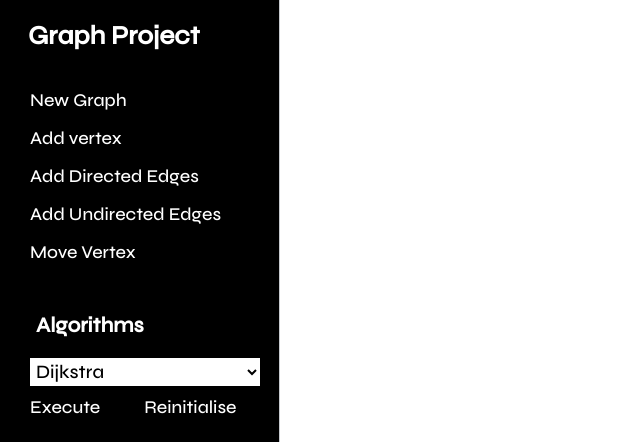
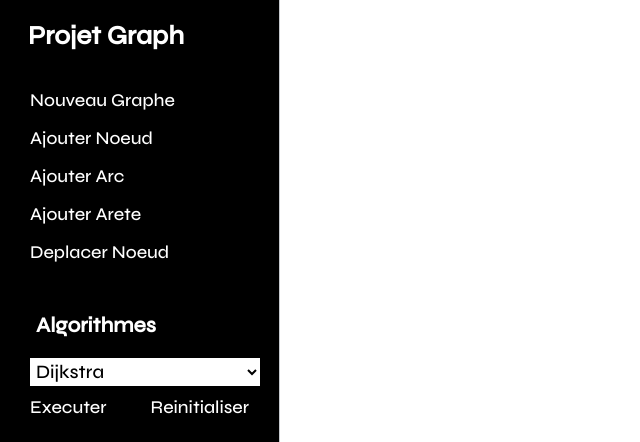
Before and after one commit to NembotJules/Graph-Algorithm-Visualizer, a website: page index.html in a window 1280 px wide. Shown: the top 442 px of the page, without its empty margins (0-640 px from the left). Drawn offline with Linux system fonts and the light colour scheme.

Commit message:
Update index.html

```diff
--- a/index.html
+++ b/index.html
@@ -9,36 +9,36 @@
     <link rel="stylesheet" href="https://cdnjs.cloudflare.com/ajax/libs/font-awesome/6.2.1/css/all.min.css" integrity="sha512-MV7K8+y+gLIBoVD59lQIYicR65iaqukzvf/nwasF0nqhPay5w/9lJmVM2hMDcnK1OnMGCdVK+iQrJ7lzPJQd1w==" crossorigin="anonymous" referrerpolicy="no-referrer" />
     <link rel="stylesheet" href="css/style.css">
 
-    <title>Graph Theory</title>
+    <title>Théorie des Graphes</title>
 </head>
 <body>
     <div id="main">
         <div id="navigation">
-            <h1 id="h1Title">Graph  Project</h1>
+            <h1 id="h1Title">Projet Graph</h1>
 
             <div id="divMenu">
 
                 <ul id="ulMenu">
-                    <li class="Menu-Item" id="menuNewGraph">New Graph</li>
-                    <li class="Menu-Item" id="menuAddVertex">Add vertex </li>
-                    <li class="Menu-Item" id="menuAddDirectedEdge"> Add Directed Edges </li>
-                    <li class="Menu-Item" id="menuAddUndirectedEdge">Add Undirected Edges </li>
-                    <li class="Menu-Item" id="menuMover"> Move Vertex</li>
+                    <li class="Menu-Item" id="menuNewGraph">Nouveau Graphe</li>
+                    <li class="Menu-Item" id="menuAddVertex">Ajouter Noeud</li>
+                    <li class="Menu-Item" id="menuAddDirectedEdge"> Ajouter Arc </li>
+                    <li class="Menu-Item" id="menuAddUndirectedEdge">Ajouter Arete </li>
+                    <li class="Menu-Item" id="menuMover"> Deplacer Noeud</li>
                 </ul>
                 <br>
-                <h3 id="h3Menu">Algorithms</h3>
+                <h3 id="h3Menu">Algorithmes</h3>
                 <select id="selectAlgorithm">
                     <option value="1">Dijkstra</option>
-                    <option value="2">MST using Kruskal</option>
+                    <option value="2">Kruskal</option>
                 </select>
 
-                <a href="#" id="executeAlgorithm" class="Run-Item">Execute</a>
-                <a href="#" id="resetGraph" class="Run-Item">Reinitialise</a>
+                <a href="#" id="executeAlgorithm" class="Run-Item">Executer</a>
+                <a href="#" id="resetGraph" class="Run-Item">Reinitialiser</a>
                 <p class="made">Made in <img src="icons8-javascript.gif" alt="javascript-icon" class="js-icon"> </p>
                 <div id="author">
-                       by<br>
+                       Par<br>
                 </div>
-                <a href="https://www.linkedin.com/in/jules-clinton-saah-nembot-a48354193/" target="_blank"
+                <a href="https://www.linkedin.com/in/nembotjules/" target="_blank"
                 class="name">  Nembot Jules </a>
                 <p class="copyright"> 2022, All right reserved</p>
 
@@ -56,8 +56,8 @@
 
     <div id="context_menu">
         <ul>
-            <li id="edit">Edit</li>
-            <li id="remove">Remove</li>
+            <li id="edit">Modifier</li>
+            <li id="remove">Retirer</li>
         </ul>
     </div>
     <script src="js/canvas.js"></script>
```
